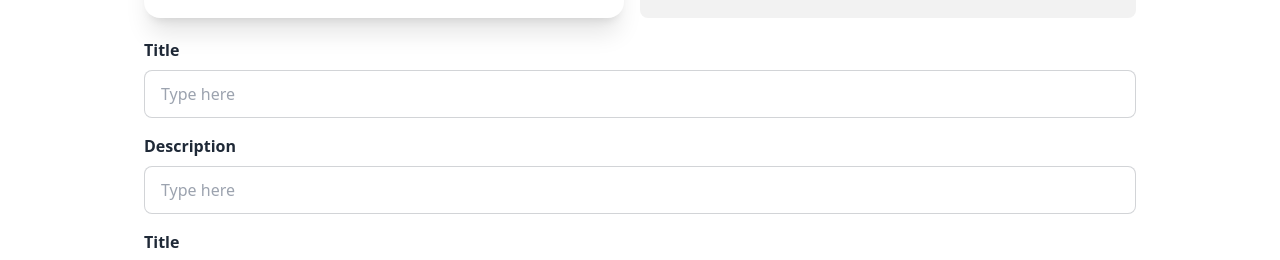
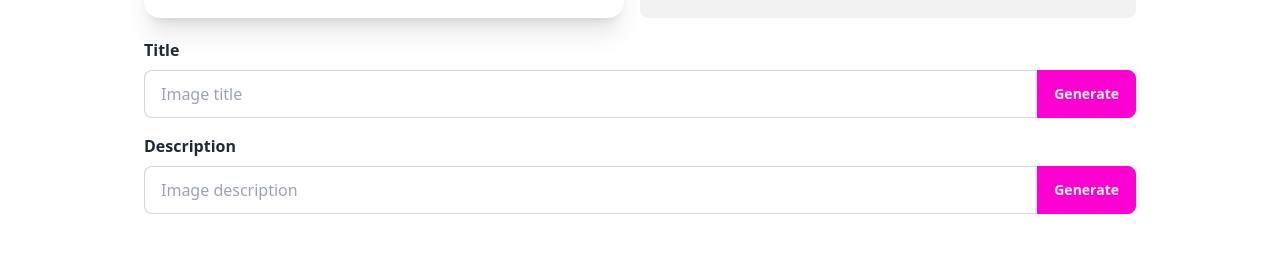
Before and after one commit to kushhansagarwal/markeddown, a SvelteKit app in the folder web/: page / in a window 1280 px wide. Shown: the part 668-928 px from the top of the page. Built offline with nearby package versions, Linux system fonts and the light colour scheme; no server answers.

Commit message:
started gemini integration

```diff
--- a/web/package.json
+++ b/web/package.json
@@ -36,6 +36,7 @@
 	},
 	"type": "module",
 	"dependencies": {
+		"@google/generative-ai": "^0.7.1",
 		"@types/exif": "^0.6.5",
 		"digital-watermarking": "^1.1.15",
 		"exif": "^0.6.0",
--- /dev/null
+++ b/web/src/lib/genai.ts
@@ -0,0 +1,57 @@
+/**
+ * @license
+ * Copyright 2023 Google LLC
+ *
+ * Licensed under the Apache License, Version 2.0 (the "License");
+ * you may not use this file except in compliance with the License.
+ * You may obtain a copy of the License at
+ *
+ *   http://www.apache.org/licenses/LICENSE-2.0
+ *
+ * Unless required by applicable law or agreed to in writing, software
+ * distributed under the License is distributed on an "AS IS" BASIS,
+ * WITHOUT WARRANTIES OR CONDITIONS OF ANY KIND, either express or implied.
+ * See the License for the specific language governing permissions and
+ * limitations under the License.
+ */
+
+import { GoogleGenerativeAI } from "@google/generative-ai";
+import fs from "fs";
+
+// Get your API key from https://makersuite.google.com/app/apikey
+// Access your API key as an environment variable
+export const genAI = new GoogleGenerativeAI(process.env.API_KEY);
+
+// Converts local file information to a GoogleGenerativeAI.Part object
+export function fileToGenerativePart(path, mimeType) {
+  return {
+    inlineData: {
+      data: Buffer.from(fs.readFileSync(path)).toString("base64"),
+      mimeType,
+    },
+  };
+}
+
+// Prints chunks of generated text to the console as they become available
+export async function streamToStdout(stream) {
+  console.log("Streaming...\n");
+  for await (const chunk of stream) {
+    // Get first candidate's current text chunk
+    const chunkText = chunk.text();
+    // Print to console without adding line breaks
+    process.stdout.write(chunkText);
+  }
+  // Print blank line
+  console.log("\n");
+}
+
+export async function displayTokenCount(model, request) {
+  const { totalTokens } = await model.countTokens(request);
+  console.log("Token count: ", totalTokens);
+}
+
+export async function displayChatTokenCount(model, chat, msg) {
+  const history = await chat.getHistory();
+  const msgContent = { role: "user", parts: [{ text: msg }] };
+  await displayTokenCount(model, { contents: [...history, msgContent] });
+}
--- a/web/src/routes/+page.svelte
+++ b/web/src/routes/+page.svelte
@@ -2,7 +2,8 @@
 	import { PUBLIC_API_ENDPOINT_PY } from '$env/static/public';
 	import exifr from 'exifr'; // to use ES Modules
 
-	let imageUrl: string | null = 'https://ik.imagekit.io/wy49ay1bjy4c/portfolio/portfolio29_6yqmbwu4P.jpg'; //null;
+	let imageUrl: string | null =
+		'https://ik.imagekit.io/wy49ay1bjy4c/portfolio/portfolio29_6yqmbwu4P.jpg'; //null;
 	interface ImageMetadata {
 		make?: string;
 		model?: string;
@@ -15,6 +16,9 @@
 	}
 
 	let imageMetadata: ImageMetadata = {};
+
+  let title: string = '';
+  let description: string = '';
 
 	let exifData = {};
 
@@ -204,9 +208,7 @@
 				</div>
 			</div>
 			{#if imageUrl}
-				<div
-					class="bg-base-200 max-h-[500px] w-full overflow-auto rounded-lg p-5 px-4  lg:w-1/2"
-				>
+				<div class="bg-base-200 max-h-[500px] w-full overflow-auto rounded-lg p-5 px-4 lg:w-1/2">
 					<h3 class="text-lg font-semibold">Image EXIF Data</h3>
 					<h3 class="  mb-4">Image metadata (reference only)</h3>
 					<pre class="font-mono" style="max-height: 100%; overflow-y: scroll;">{JSON.stringify(
@@ -219,12 +221,25 @@
 		</div>
 		<div class="mt-5">
 			<div class="mb-2 font-bold">Title</div>
-      <input type="text" placeholder="Type here" class="mb-4 input input-bordered w-full" />
+			<div class="join w-full">
+				<input
+					type="text"
+          bind:value={title}
+					placeholder="Image title"
+					class="join-item input input-bordered mb-4 w-full"
+				/>
+				<button class="join-item btn btn-secondary">Generate</button>
+			</div>
 			<div class="mb-2 font-bold">Description</div>
-      <input type="text" placeholder="Type here" class="mb-4 input input-bordered w-full" />
-      <div class="mb-2 font-bold">Title</div>
-      <input type="text" placeholder="Type here" class="mb-4 input input-bordered w-full" />
+			<div class="join w-full">
+				<input
+					type="text"
+          bind:value={description}
+					placeholder="Image description"
+					class="join-item input input-bordered mb-4 w-full"
+				/>
+				<button class="join-item btn btn-secondary">Generate</button>
 			</div>
 		</div>
-
+	</div>
 </section>
--- /dev/null
+++ b/web/src/routes/api/image/generate/+server.ts
@@ -0,0 +1,5 @@
+import type { RequestHandler } from './$types';
+
+export const POST: RequestHandler = async ({request}) => {
+    return new Response();
+};
```
Also changed, not shown: 1 other file (tests, documents, lock files or other folders). Lines whose indentation alone changed are shown as unchanged.
